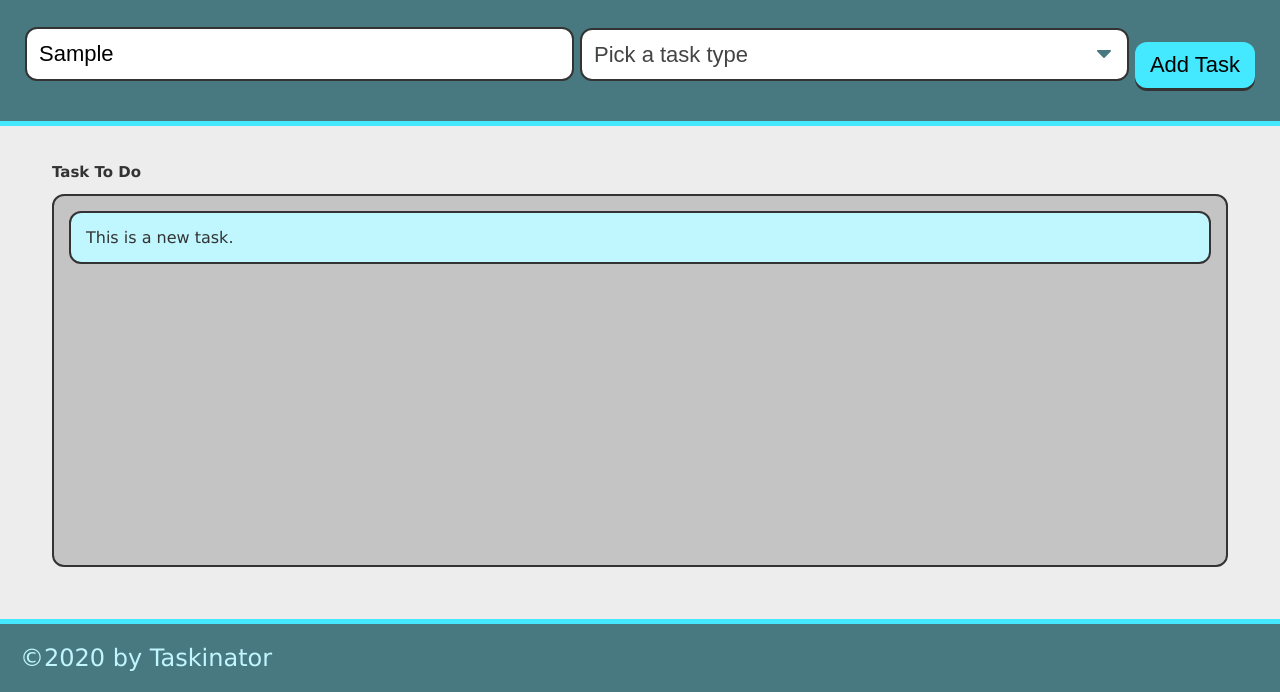
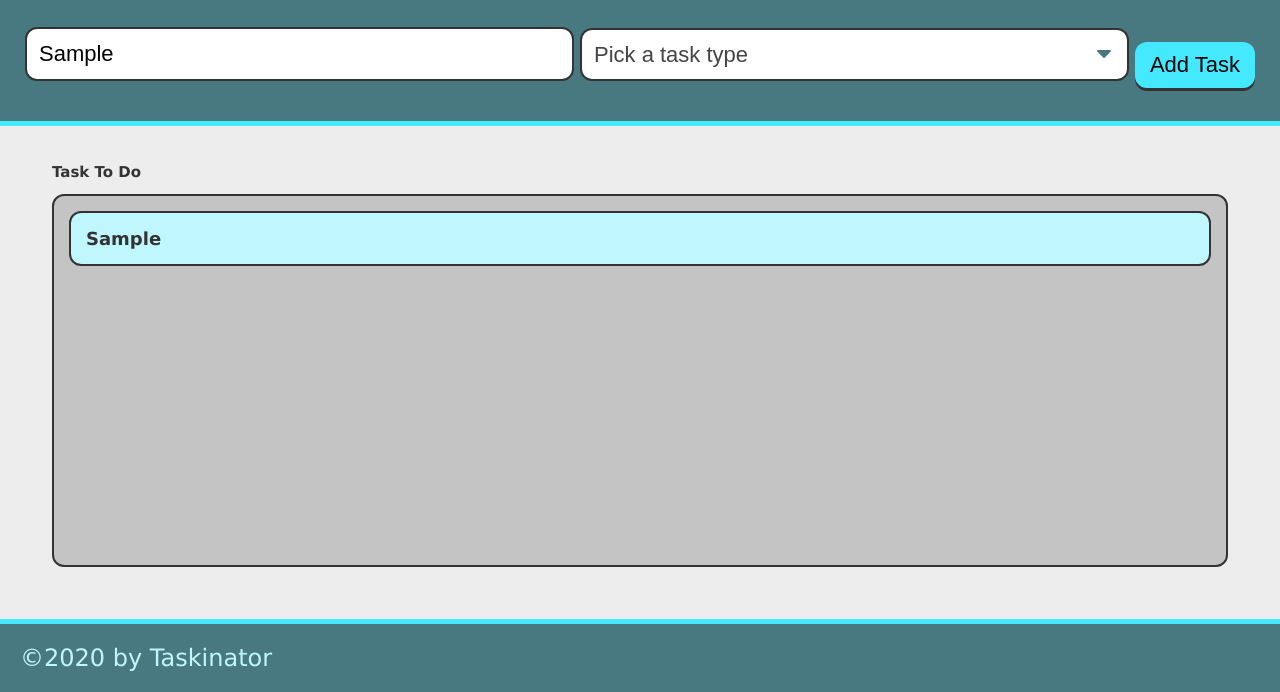
Before and after one commit to aidyel/taskinator, a plain HTML site: page index.html in a window 1280 px wide. Both pictures are taken after typing "Sample" into the empty fields and a click on the button "Add Task". Shown: the part 108-800 px from the top of the page. Drawn offline with Linux system fonts and the light colour scheme.

Commit message:
updated submit  form

```diff
--- a/assets/js/script.js
+++ b/assets/js/script.js
@@ -1,13 +1,25 @@
 var formEl = document.querySelector("#task-form");
-var tasksToDoEl = document.querySelector("#task-to-do");
+var tasksToDoEl = document.querySelector("#tasks-to-do");
 
 var createTaskHandler = function(event) {
     event.preventDefault();
 
+    var taskNameInput = document.querySelector("input[name='task-name']").value;
+    var taskTypeInput = document.querySelector("select[name='task-type']").value;
 
-    var listItemEl =document.createElement("li");
+
+    var listItemEl = document.createElement("li");
     listItemEl.className = "task-item";
-    listItemEl.textContent = "This is a new task.";
+
+// create div to hold task info and add to list item
+    var taskInfoEl = document.createElement("div");
+    // give it a class name
+    taskInfoEl.className = "task-info";
+    // add HTML content to div
+    taskInfoEl.innerHTML = "<h3 class='task-name'>" + taskNameInput + "</h3><span class='task-type' >" + taskTypeInput + "</span>";
+    listItemEl.appendChild(taskInfoEl);
+
+    // add entire list item to list
     tasksToDoEl.appendChild(listItemEl);
 
 };
--- a/index.html
+++ b/index.html
@@ -32,7 +32,7 @@
     <main class="page-content">
         <section class="task-list-wrapper">
             <h2 class="list-tittle">Task To Do</h2>
-            <ul class="task-list" id="task-to-do">
+            <ul class="task-list" id="tasks-to-do">
             </ul>
         </section>
 
```
